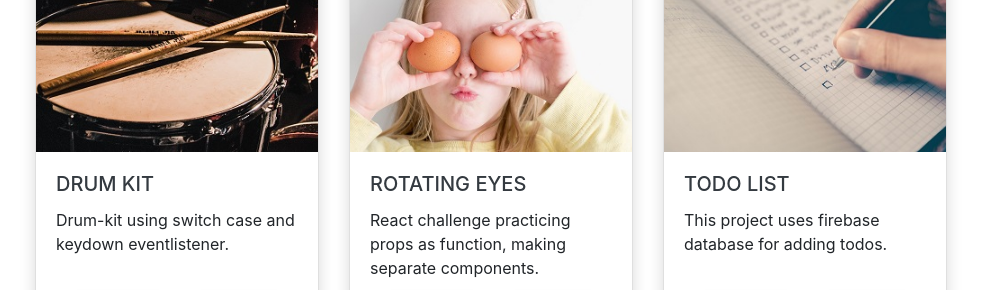
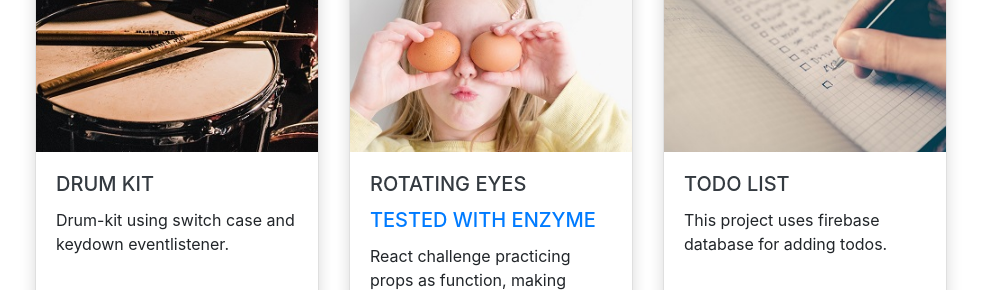
Before and after one commit to matenemeth1994/mate-nemeth-portfolio, a website with bundled scripts: page public/index.html in a window 1280 px wide. Shown: the part 2377-2667 px from the top of the page, without its empty margins (285-1266 px from the left). Built offline with nearby package versions, Linux system fonts and the light colour scheme; a web font is replaced by a local one.

Commit message:
added 'tested with enzyme' text to the rotating eyes project card

```diff
--- a/public/index.html
+++ b/public/index.html
@@ -228,6 +228,7 @@
             <img src="./img/rotating-eyes.jpg" class="card-img-top" alt="...">
             <div class="card-body d-flex flex-column">
               <h5 class="card-title">Rotating Eyes</h5>
+              <h5 class="card-title text-primary">TESTED WITH ENZYME</h5>
               <p class="card-text">React challenge practicing props as function, making separate components.</p>
               <div class="d-flex justify-content-around mt-auto">
                 <div class="shadow bg-white rounded">
```
Also changed, not shown: 1 other file.
